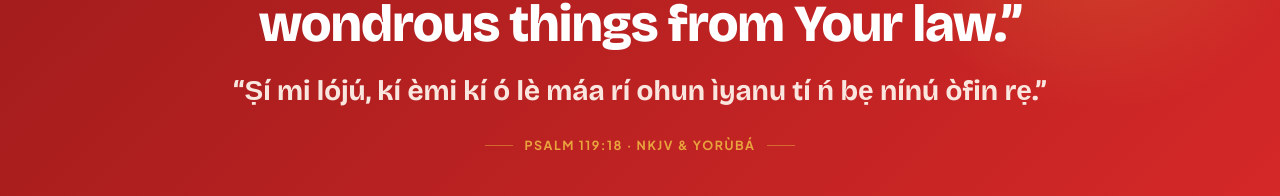
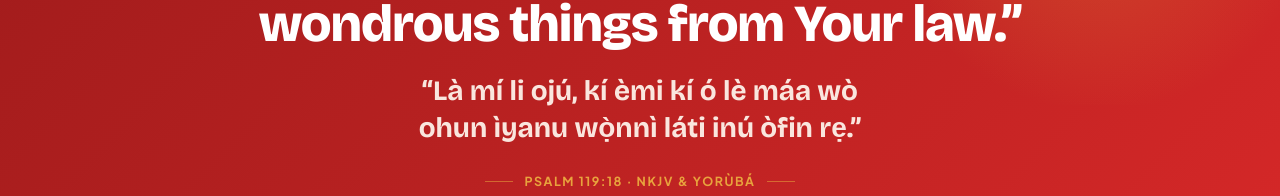
Before and after one commit to ezekielologunde/cac-salvation-center, a Next.js app: page /devotional in a window 1280 px wide. Shown: the part 730-926 px from the top of the page. Built offline with nearby package versions, Linux system fonts and the light colour scheme; no server answers.

Commit message:
Fix 2026 Watchword Yoruba text to classic Bibeli Mimo wording
Psalm 119:18 Yoruba on the devotional page now reads the classic Bibeli
Mimo form supplied by the church: "La mi li oju, ki emi ki o le maa wo
ohun iyanu wonni lati inu ofin re" (rendered with standard diacritics).

```diff
--- a/app/devotional/page.tsx
+++ b/app/devotional/page.tsx
@@ -79,7 +79,7 @@ export default function DevotionalPage() {
           </Reveal>
           <Reveal delay={170}>
             <p lang="yo" style={{ fontFamily: "var(--font-display)", fontWeight: 700, fontSize: "clamp(18px,2.4vw,28px)", color: "rgba(255,247,239,.92)", margin: "20px 0 0", lineHeight: 1.3, textWrap: "balance" }}>
-              “Ṣí mi lójú, kí èmi kí ó lè máa rí ohun ìyanu tí ń bẹ nínú òfin rẹ.”
+              “Là mí li ojú, kí èmi kí ó lè máa wò ohun ìyanu wọ̀nnì láti inú òfin rẹ.”
             </p>
           </Reveal>
           <Reveal delay={240}>
```
